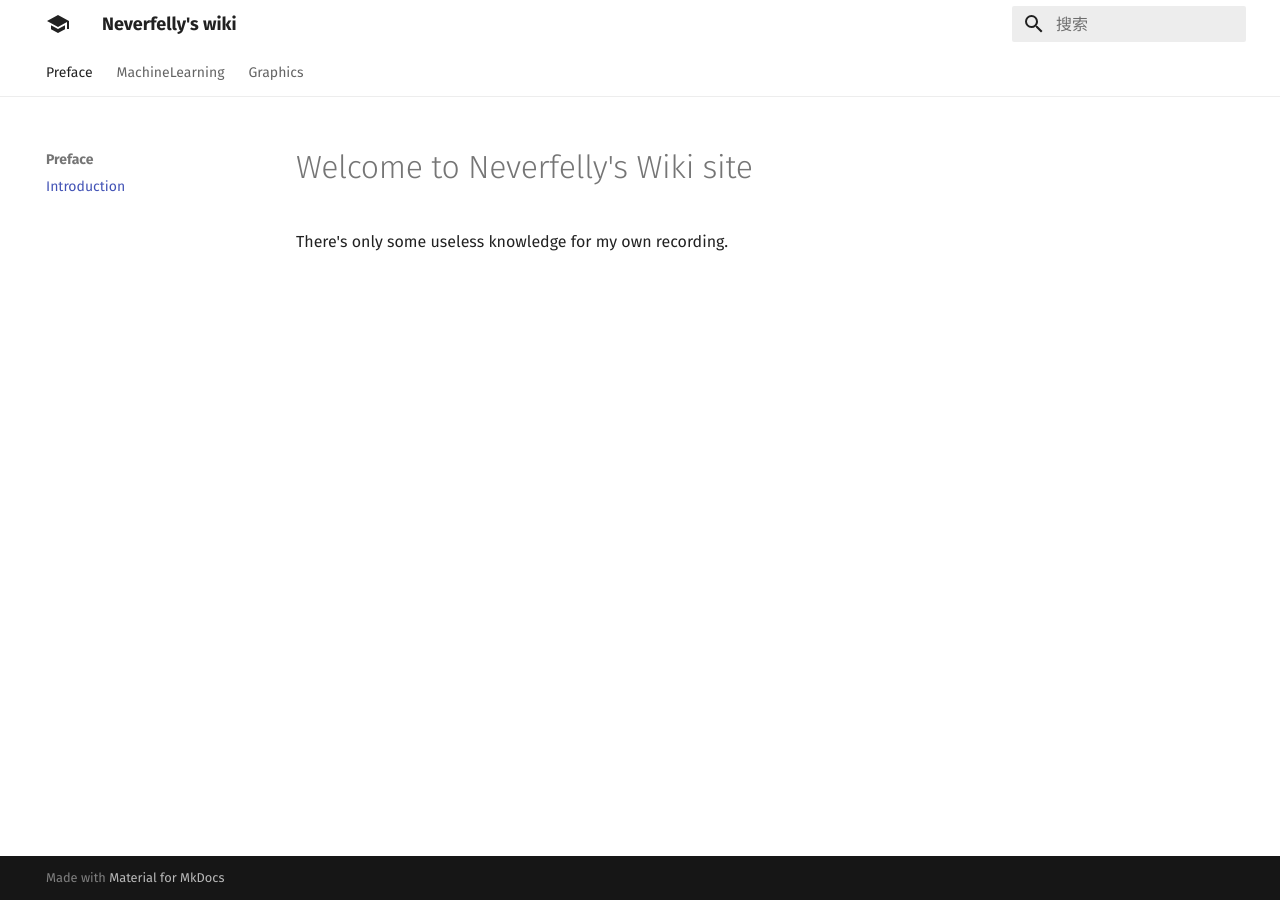
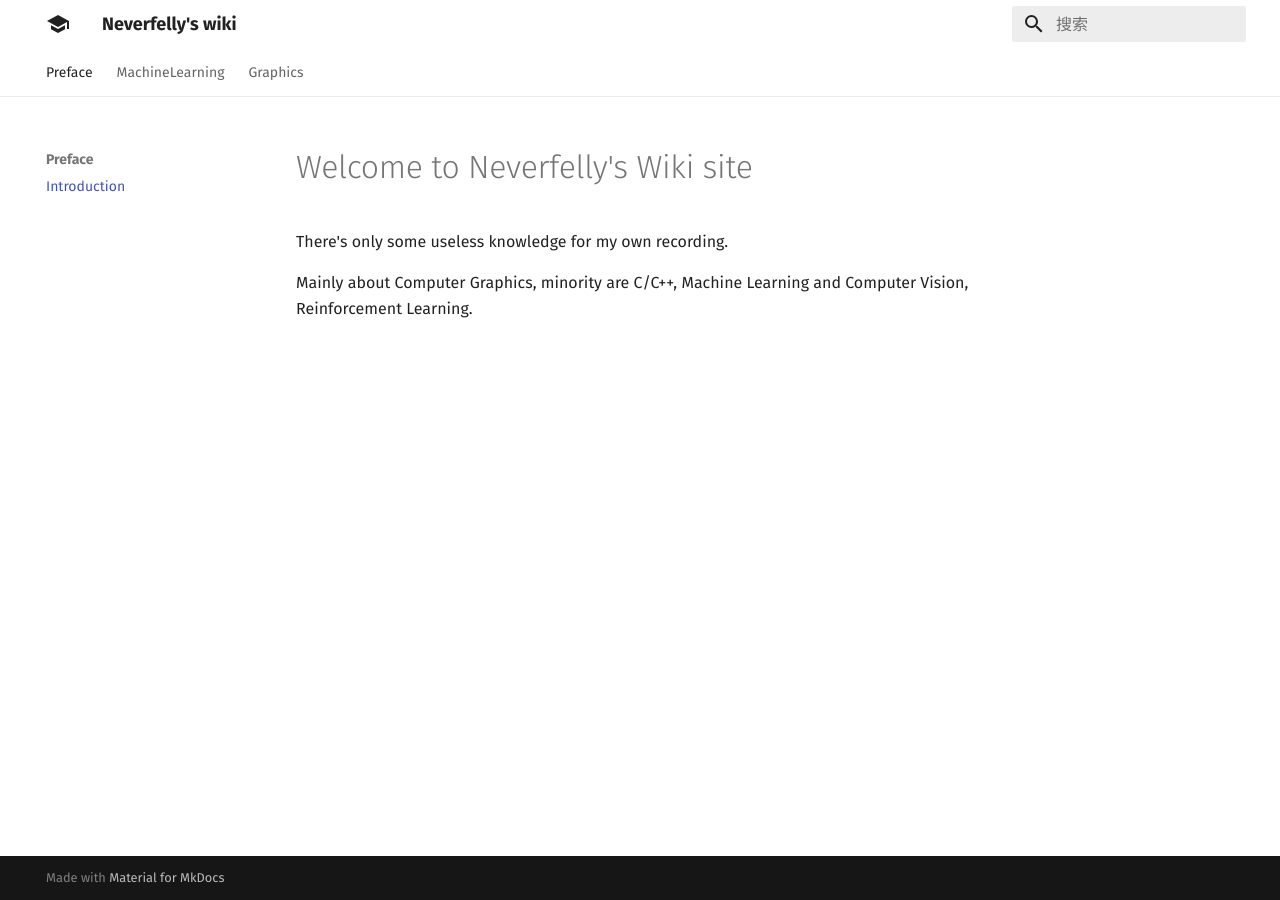
Before and after one commit to jczh98/wiki-site, an MkDocs documentation site: the page built from docs/index.md, in a window 1280 px wide. Built offline with MkDocs 1.6.1 and Material for MkDocs 9.7.7, drawn with Linux system fonts in a browser that asks for light colours; nearby versions of some CDN libraries.

Commit message:
Update index.md
Signed-off-by: neverfelly <neverfelly@gmail.com>

```diff
--- a/docs/index.md
+++ b/docs/index.md
@@ -1,3 +1,5 @@
 # Welcome to Neverfelly's Wiki site
 
 There's only some useless knowledge for my own recording.
+
+Mainly about Computer Graphics, minority are C/C++, Machine Learning and Computer Vision, Reinforcement Learning.
```
